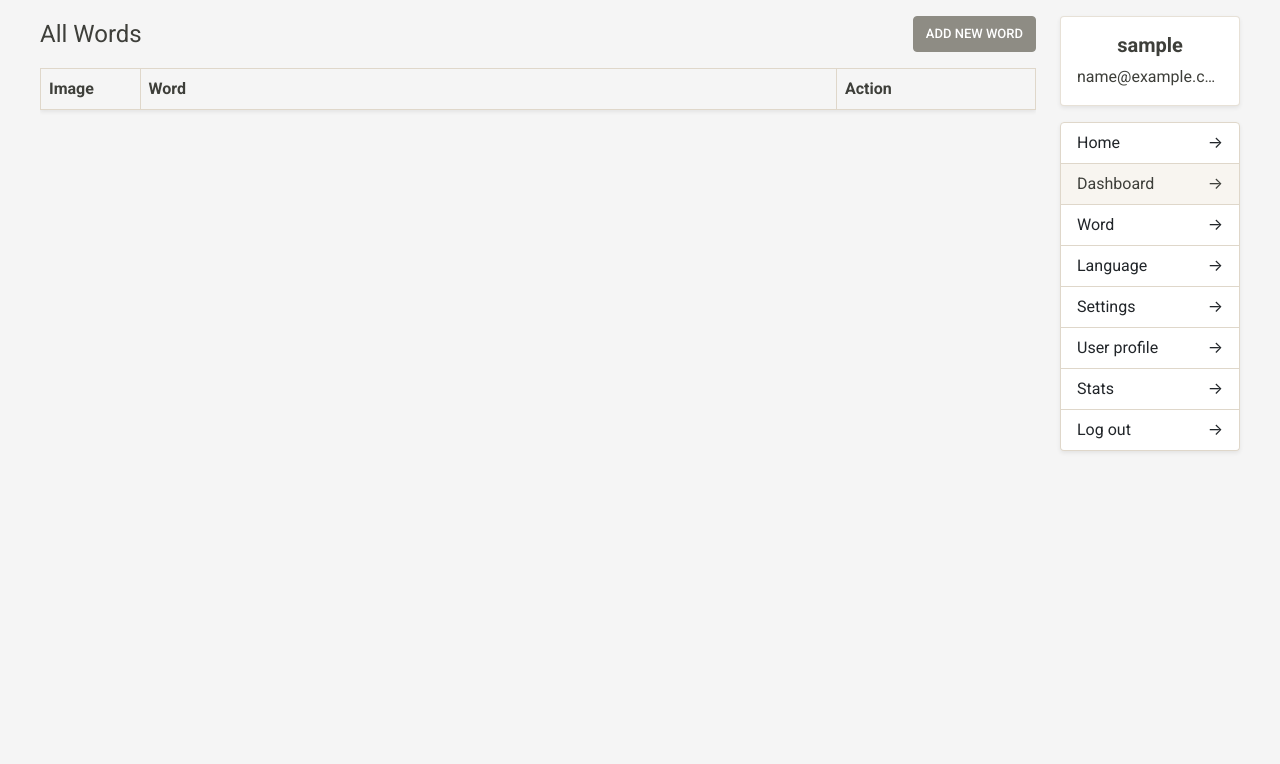
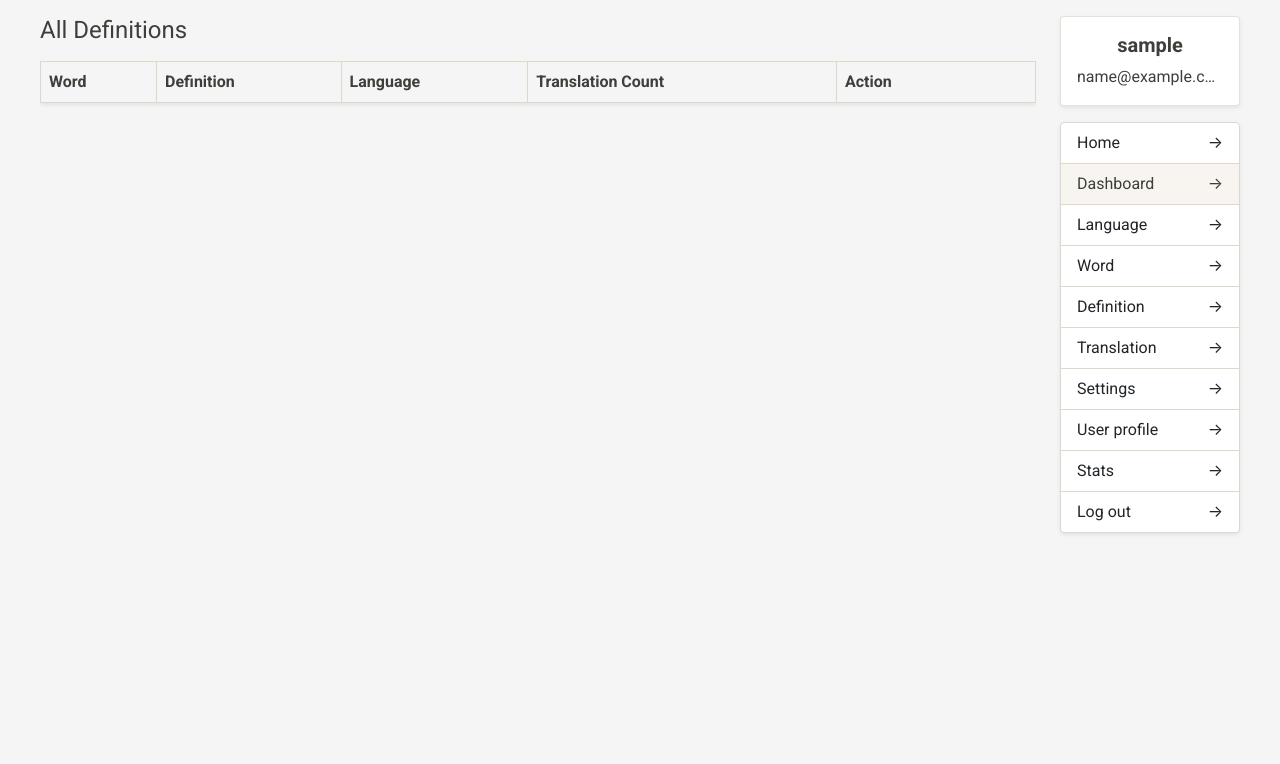
Before and after one commit to 6hislain/dixionary, a Django app: page /dictionary/definition in a window 1280 px wide. Shown: the top 764 px of the page. Run offline with Django 4.2, Linux system fonts and the light colour scheme; the visitor is signed in with stand-in values (Sample User, id 1); data that the repository does not hold is empty; some libraries are stand-ins or nearby versions.

Commit message:
started on definitions

```diff
--- a/dictionary/urls.py
+++ b/dictionary/urls.py
@@ -7,13 +7,18 @@ urlpatterns = [
     path("word/create", views.word_create, name="word.create"),
     path("word/<int:id>/edit", views.word_edit, name="word.edit"),
     path("word/<int:id>/delete", views.word_delete, name="word.delete"),
+    path("word/<slug:slug>", views.word_show, name="word.show"),
     path("language", views.language_index, name="language.index"),
     path("language/create", views.language_create, name="language.create"),
     path("language/<int:id>/edit", views.language_edit, name="language.edit"),
     path("language/<int:id>/delete", views.language_delete, name="language.delete"),
     path("language/<int:id>", views.language_show, name="language.show"),
     path("definition", views.definition_index, name="definition.index"),
-    path("definition/create", views.definition_create, name="definition.create"),
+    path(
+        "definition/<int:word_id>/create",
+        views.definition_create,
+        name="definition.create",
+    ),
     path("definition/<int:id>/edit", views.definition_edit, name="definition.edit"),
     path(
         "definition/<int:id>/delete", views.definition_delete, name="definition.delete"
--- a/dictionary/views/definition.py
+++ b/dictionary/views/definition.py
@@ -1,34 +1,35 @@
-from ..models import Word
-from django.shortcuts import render, redirect
+from django.shortcuts import render, redirect, get_object_or_404
+from django.views.decorators.http import require_http_methods
 from django.contrib.auth.decorators import login_required
-from django.views.decorators.http import require_http_methods
 from django.contrib import messages
+from ..models import Definition, Word
 
 
 @require_http_methods(["GET"])
+@login_required(login_url="signin")
 def definition_index(request):
-    words = Word.objects.all()
-    return render(request, "word/index.html", {"words": words})
+    definitions = Definition.objects.order_by("-id")[:10]
+    return render(request, "definition/index.html", {"definitions": definitions})
 
+@login_required(login_url="signin")
+@require_http_methods(["GET", "POST"])
+def definition_create(request, word_id):
+    word = get_object_or_404(Word, pk=word_id)
 
-@require_http_methods(["GET", "POST"])
-def definition_create(request):
     if request.method == "GET":
-        return render(request, "word/create.html")
+        return render(request, "definition/create.html", {"word": word})
 
     elif request.method == "POST":
-        language = request.POST["language"]
+        definition = request.POST["definition"]
 
-        if Word.objects.filter(language=language).exists():
-            messages.info(request, "Language exists already")
-            return redirect("language.create")
+        new_definition = Definition(
+            word=word, definition=definition, user_id=request.user.id
+        )
+        new_definition.save()
+        return redirect("dictionary:definition.index")
 
-        new_language = Word(language=language)
-        new_language.save()
-        return redirect("language.index")
-
-
-@require_http_methods(["GET", "PUT"])
+@login_required(login_url="signin")
+@require_http_methods(["GET", "POST"])
 def definition_edit(request, id):
     pass
 
--- /dev/null
+++ b/templates/definition/index.html
@@ -0,0 +1,34 @@
+{% extends 'layouts/admin.html' %}
+{% block title %} Definition - Dixionary {% endblock %}
+{% block content %}
+<h4 class="my-auto">All Definitions</h4>
+<div class='table-responsive my-3'>
+  {% include 'partials/messages.html' %}
+  <table class="table table-hover table-bordered shadow-sm">
+    <thead>
+      <tr>
+        <th scope="col">Word</th>
+        <th scope="col">Definition</th>
+        <th scope="col">Language</th>
+        <th scope="col">Translation Count</th>
+        <th scope="col" style="width:20%">Action</th>
+      </tr>
+    </thead>
+    <tbody>
+      {% for definition in definitions %}
+      <tr>
+        <td>{{ definition.word.word }}</td>
+        <td>{{ definition.definition }}</td>
+        <td>{{ definition.word.language }}</td>
+        <td>{{ definition.translation_count }}</td>
+        <td>
+          <a href="{% url 'dictionary:word.show' slug=definition.word.slug %}" class="btn btn-sm btn-info">View</a>
+          <a href="{% url 'dictionary:definition.edit' id=definition.id %}" class="btn btn-sm btn-success">Edit</a>
+          <a href="{% url 'dictionary:definition.delete' id=definition.id %}" class="btn btn-sm btn-danger">Delete</a>
+        </td>
+      </tr>
+      {% endfor %}
+    </tbody>
+  </table>
+</div>
+{% endblock %}
--- a/templates/language/index.html
+++ b/templates/language/index.html
@@ -12,6 +12,7 @@
       <tr>
         <th scope="col" style='width:10%'>Flag</th>
         <th scope="col">Name</th>
+        <th scope="col">Word Count</th>
         <th scope="col" style="width:20%">Action</th>
       </tr>
     </thead>
@@ -24,9 +25,10 @@
           {% endif %}
         </td>
         <td>{{ language.language }}</td>
+        <td>{{ language.word_count }}</td>
         <td>
-          <a href="{% url 'dictionary:language.edit' id=language.id %}" class="btn btn-success">Edit</a>
-          <a href="{% url 'dictionary:language.delete' id=language.id %}" class="btn btn-danger">Delete</a>
+          <a href="{% url 'dictionary:language.edit' id=language.id %}" class="btn btn-sm btn-success">Edit</a>
+          <a href="{% url 'dictionary:language.delete' id=language.id %}" class="btn btn-sm btn-danger">Delete</a>
         </td>
       </tr>
       {% endfor %}
--- a/templates/partials/sidebar.html
+++ b/templates/partials/sidebar.html
@@ -10,11 +10,17 @@
     <a href="{% url 'dashboard' %}" class="list-group-item list-group-item-action active" aria-current="true">
       Dashboard <span class="float-end">&rarr;</span>
     </a>
+    <a href="{% url 'dictionary:language.index' %}" class="list-group-item list-group-item-action">
+      Language <span class="float-end">&rarr;</span>
+    </a>
     <a href="{% url 'dictionary:word.index' %}" class="list-group-item list-group-item-action">
       Word <span class="float-end">&rarr;</span>
     </a>
-    <a href="{% url 'dictionary:language.index' %}" class="list-group-item list-group-item-action">
-      Language <span class="float-end">&rarr;</span>
+    <a href="{% url 'dictionary:definition.index' %}" class="list-group-item list-group-item-action">
+      Definition <span class="float-end">&rarr;</span>
+    </a>
+    <a href="{% url 'dictionary:translation.index' %}" class="list-group-item list-group-item-action">
+      Translation <span class="float-end">&rarr;</span>
     </a>
     <a href="{% url 'settings' %}" class="list-group-item list-group-item-action">
       Settings <span class="float-end">&rarr;</span>
--- a/templates/word/index.html
+++ b/templates/word/index.html
@@ -12,6 +12,8 @@
       <tr>
         <th scope="col" style='width:10%'>Image</th>
         <th scope="col">Word</th>
+        <th scope="col">Language</th>
+        <th scope="col">Definition Count</th>
         <th scope="col" style="width:20%">Action</th>
       </tr>
     </thead>
@@ -24,9 +26,13 @@
           {% endif %}
         </td>
         <td>{{ word.word }}</td>
+        <td>{{ word.language.language }}</td>
+        <td>{{ word.definition_count }}</td>
         <td>
-          <a href="{% url 'dictionary:word.edit' id=word.id %}" class="btn btn-success">Edit</a>
-          <a href="{% url 'dictionary:word.delete' id=word.id %}" class="btn btn-danger">Delete</a>
+          <a href="{% url 'dictionary:word.show' slug=word.slug %}" class="btn btn-sm btn-info" title='View' data-bs-toggle='tooltip'>&#10148;</a>
+          <a href="{% url 'dictionary:definition.create' word_id=word.id %}" class="btn btn-sm btn-warning">Define</a>
+          <a href="{% url 'dictionary:word.edit' id=word.id %}" class="btn btn-sm btn-success">Edit</a>
+          <a href="{% url 'dictionary:word.delete' id=word.id %}" class="btn btn-sm btn-danger" title='Delete' data-bs-toggle='tooltip'>&#10006;</a>
         </td>
       </tr>
       {% endfor %}
```
Also changed, not shown: dictionary/models.py (+15 -11 lines), dictionary/views/language.py (+5 -7 lines), dictionary/views/word.py (+53 -12 lines), main/views.py (+20 -3 lines), templates/definition/create.html (added, +25 -0 lines), templates/index.html (+11 -1 lines), templates/word/create.html (added, +36 -0 lines), templates/word/edit.html (added, +36 -0 lines), README.md, dictionary/migrations/0001_initial.py.
